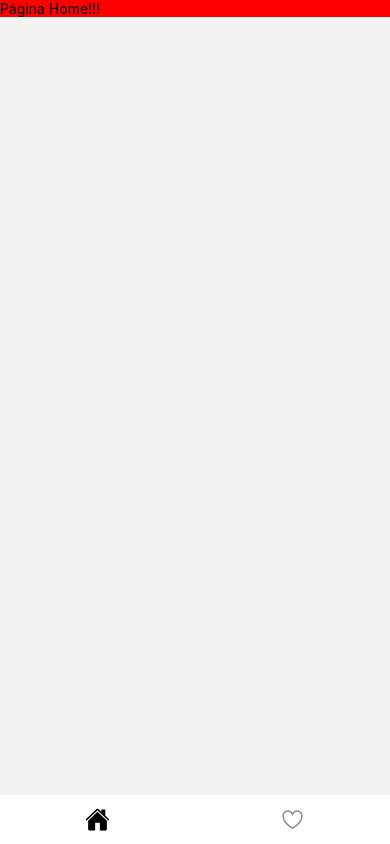
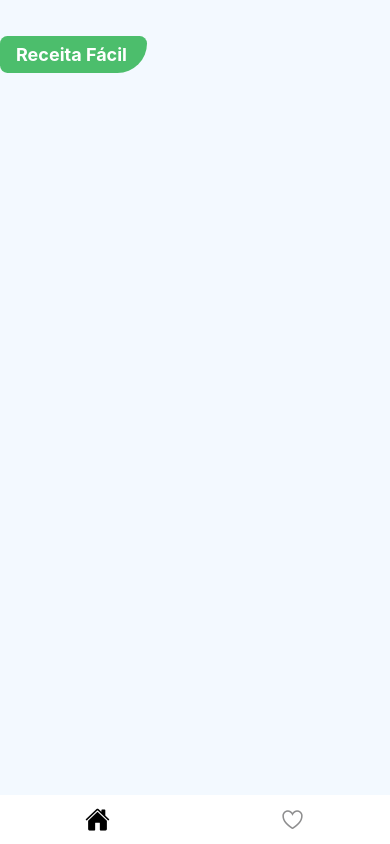
Before and after one commit to marlonalmino/receitas-rn, a React Native app: screen /HomeTab in a window 390 px wide. Built offline with nearby package versions, Linux system fonts and the light colour scheme.

Commit message:
Adicionada a Logo do projeto

```diff
--- /dev/null
+++ b/src/components/logo/index.js
@@ -0,0 +1,29 @@
+import { View, Text, StyleSheet } from 'react-native'
+
+export function Logo() {
+    return(
+        <View style={styles.logoArea}>
+            <Text style={styles.logo}>Receita Fácil</Text>
+        </View>
+    )
+}
+
+const styles = StyleSheet.create({
+    logoArea: {
+        backgroundColor: '#4CBE6C',
+        alignSelf: 'flex-start',
+        padding: 8,
+        paddingLeft: 16,
+        paddingRight: 20,
+        borderTopRightRadius: 8,
+        borderBottomLeftRadius: 8,
+        borderTopLeftRadius: 8,
+        borderBottomRightRadius: 32,
+        marginBottom: 8
+    },
+    logo: {
+        fontSize: 18,
+        fontWeight: 'bold',
+        color: '#FFF'
+    }
+})
--- a/src/pages/home/index.js
+++ b/src/pages/home/index.js
@@ -1,15 +1,21 @@
-import { View, Text, StyleSheet } from 'react-native'
+import { View, Text, StyleSheet, SafeAreaView } from 'react-native'
+
+import { Logo } from '../../components/logo'
 
 export function Home() {
     return(
-        <View style={styles.container}>
-            <Text>Página Home!!!</Text>
-        </View>
+        <SafeAreaView style={styles.container}>
+            <Logo/>
+        </SafeAreaView>
     )
 }
 
 const styles = StyleSheet.create({
     container: {
-        backgroundColor: 'red'
+        flex: 1,
+        backgroundColor: '#F3F9FF',
+        paddingTop: 36,
+        paddingStart: 14,
+        paddingEnd: 14
     }
 })
```
